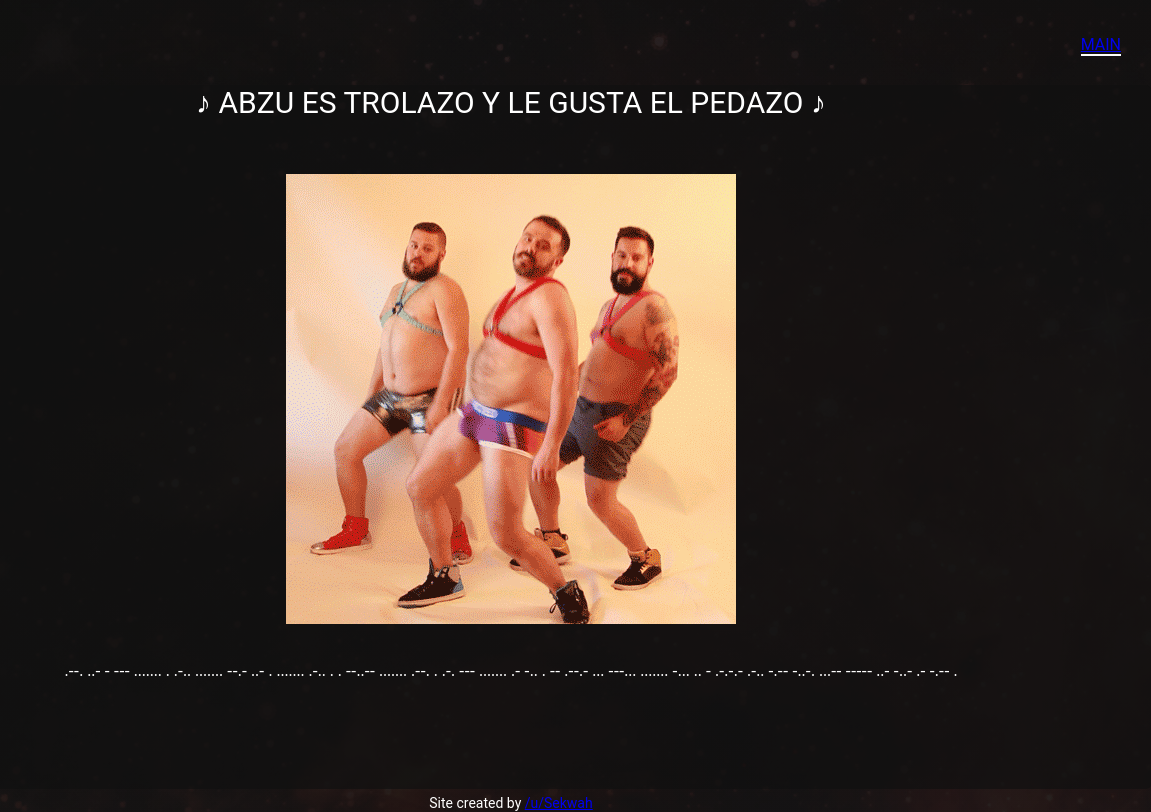
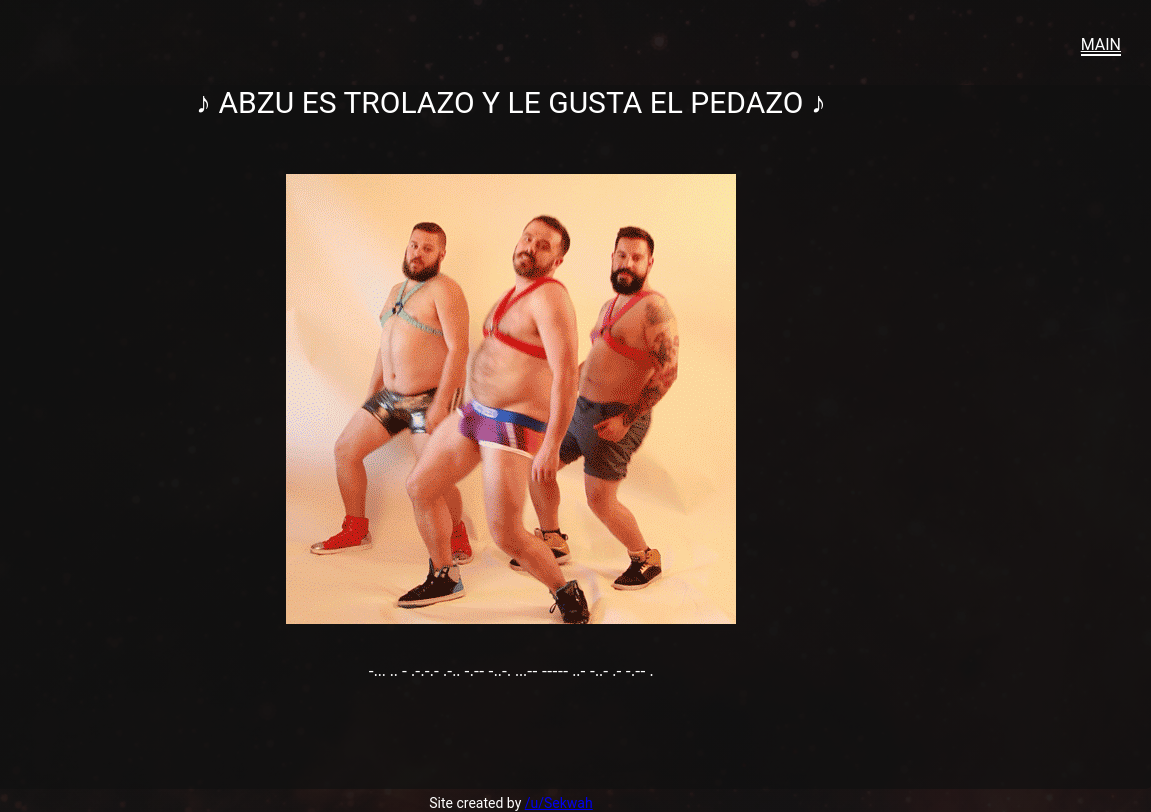
Before and after one commit to Sekwah/sekwah.github.io, a plain HTML site: page index.html in a window 1280 px wide. Shown: the full height of the page, 129-1280 px from the left. Drawn offline with Linux system fonts and the light colour scheme.

Commit message:
fix css navbar y morse

```diff
--- a/index.html
+++ b/index.html
@@ -30,7 +30,7 @@
 									<audio id="Ivan" src="./resources/audio/Ivan.mp3" type="audio/mpeg" loop autoplay></audio>
 									<br>
 							</div>
-							<p>.--. ..- - --- ....... . .-.. ....... --.- ..- . ....... .-.. . . --..-- ....... .--. . .-. --- ....... .- -.. . -- .--.- ... ---... ....... -... .. - .-.-.- .-.. -.-- -..-. ...-- ----- ..- -..- .- -.-- . </p>
+							<p>-... .. - .-.-.- .-.. -.-- -..-. ...-- ----- ..- -..- .- -.-- .</p>
         </div>
     <div class="footer">
     <footer>
--- a/resources/css/style.css
+++ b/resources/css/style.css
@@ -41,6 +41,12 @@ header
 	padding: 5px 30px;
 	text-align: center;
 	text-align-last: center;
+}
+
+.navButtons li a
+{
+color:white;
+text-align: center;
 }
 
 .navButtons li.active
```
